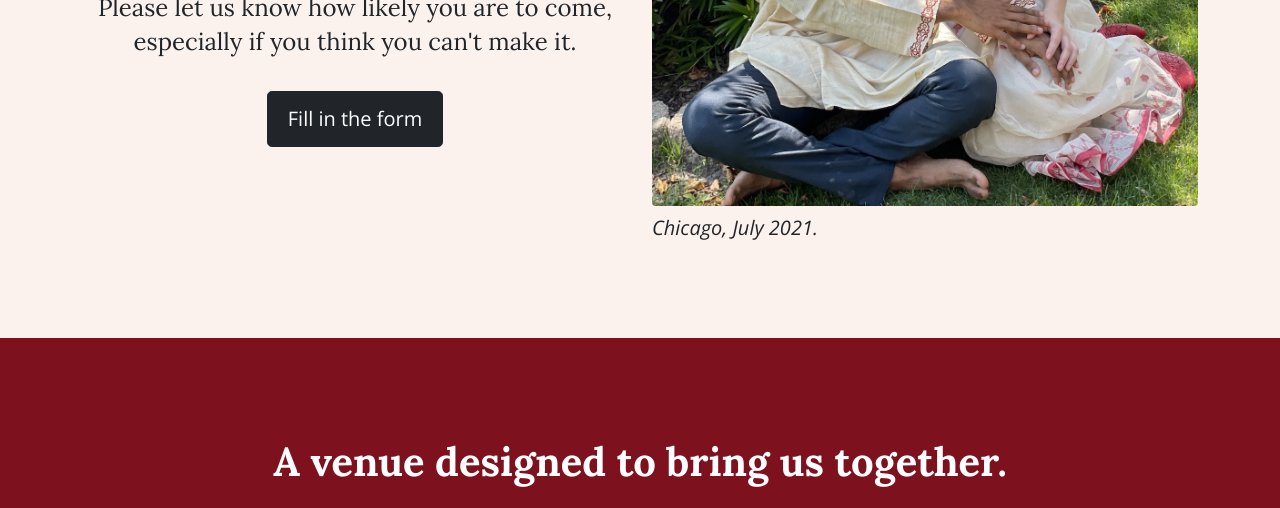
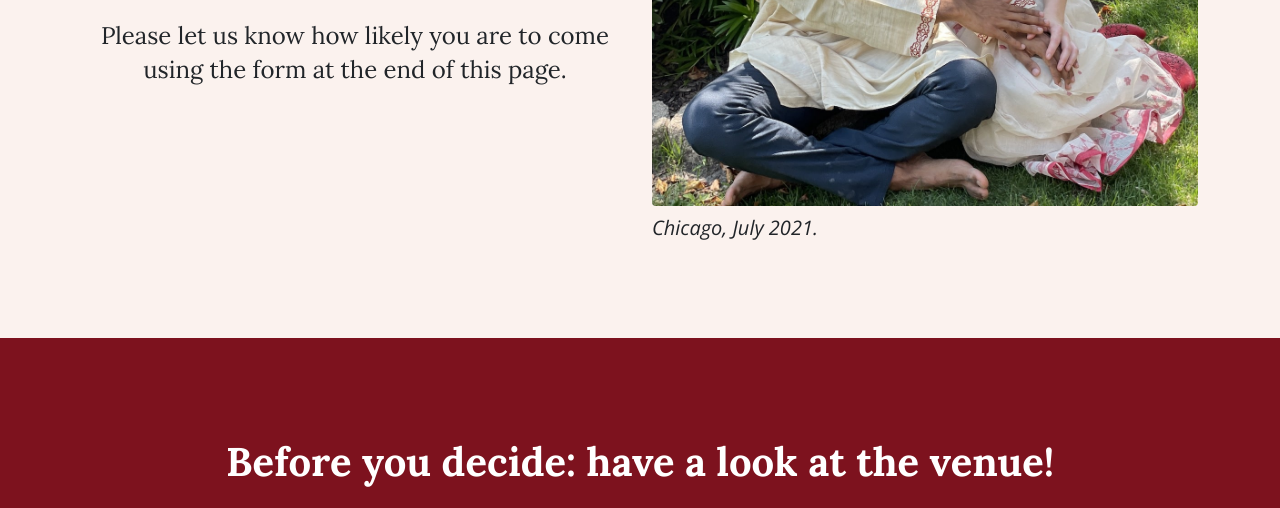
Before and after one commit to khannotations/wedding, a plain HTML site: page index.html in a window 1280 px wide. Shown: the part 1774-2282 px from the top of the page. Drawn offline with nearby package versions, Linux system fonts and the light colour scheme; a script that the page names is missing.

Commit message:
Fix UX issue

```diff
--- a/index.html
+++ b/index.html
@@ -85,12 +85,8 @@
             <strong>save the date</strong>!
           </h1>
           <h4 class="mb-7">
-            Please let us know how likely you are to come,
-            <br class="d-none d-lg-block">
-            especially if you think you can't make it.
+            Please let us know how likely you are to come using the form at the end of this page.
          </h4>
-
-          <button class="btn btn-dark btn-lg px-5 py-3 fs-5" data-tf-popup="jGKHEiWW" data-tf-iframe-props="title=Wedding prelim RSVP" data-tf-medium="snippet">Fill in the form</button>
         </div>
         <div class="col-lg-6">
           <img src="./images/desi.jpeg" alt="" class="w-100 rounded mb-2">
@@ -101,7 +97,7 @@
   </section>
   <section class="py-10 bg-red text-white fade-in-scroll">
     <div class="container text-center">
-      <h1 class="strong mb-6">A venue designed to bring us together.</h1>
+      <h1 class="strong mb-6">Before you decide: have a look at the venue!</h1>
 
       <img src="./images/ek-logo-white.png" alt="" style="max-width: 200px;" class="mb-7">
 
@@ -139,7 +135,7 @@
     <div class="container overflow-hidden">
       <div class="row gx-5">
         <div class="col-lg-6 order-lg-last">
-          <h1 class="strong mb-8">A week (or weekend) of quality time.</h1>
+          <h1 class="strong mb-8">Join us for a week (or weekend) of quality time.</h1>
 
           <h4 class="strong">February 12-15: Experience Cape Town</h4>
           <p class="fs-5 mb-6">
@@ -175,7 +171,7 @@
             If you're reading this, congratulations—you've made our <em>A-list</em> for invites!
           </h4>
           <h4 class="mb-8">
-            It would really help us in our planning if you could take 1 minute to fill out this form to let us know how likely you are to come.
+            It would really help us in our planning if you could take 1 minute to fill out this form to let us know how likely you are to come—especially if you think you won't make it.
           </h4>
 
           <button class="btn btn-light btn-lg px-6 py-4 fs-4" data-tf-popup="jGKHEiWW" data-tf-iframe-props="title=Wedding prelim RSVP" data-tf-medium="snippet">Fill out the form</button>
```
